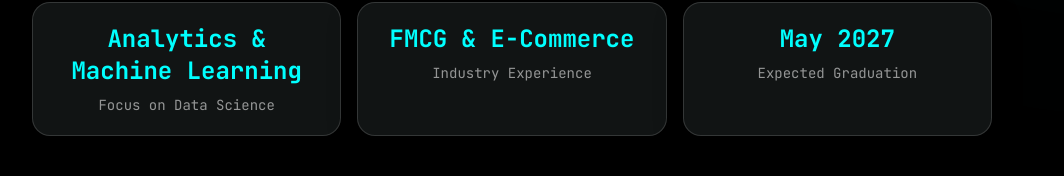
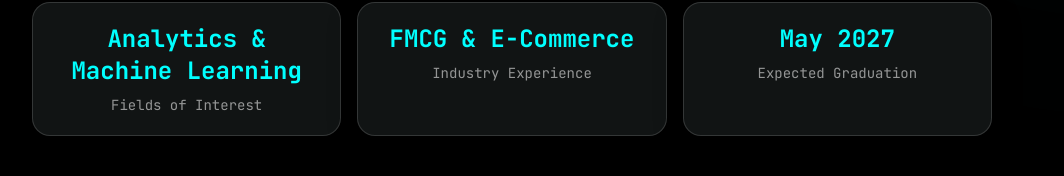
Before and after one commit to ellyyy-son/portfolio, a Next.js app: page / in a window 1280 px wide. Shown: the part 776-952 px from the top of the page, without its empty margins (128-1192 px from the left). Built offline with nearby package versions, Linux system fonts and the light colour scheme.

Commit message:
Update page.tsx

```diff
--- a/app/page.tsx
+++ b/app/page.tsx
@@ -303,7 +303,7 @@ export default function Home() {
                 </p>
 
                 <p className="mt-2 text-xs text-white/55 lg:text-sm">
-                  Focus on Data Science
+                  Fields of Interest
                 </p>
               </div>
 
```
